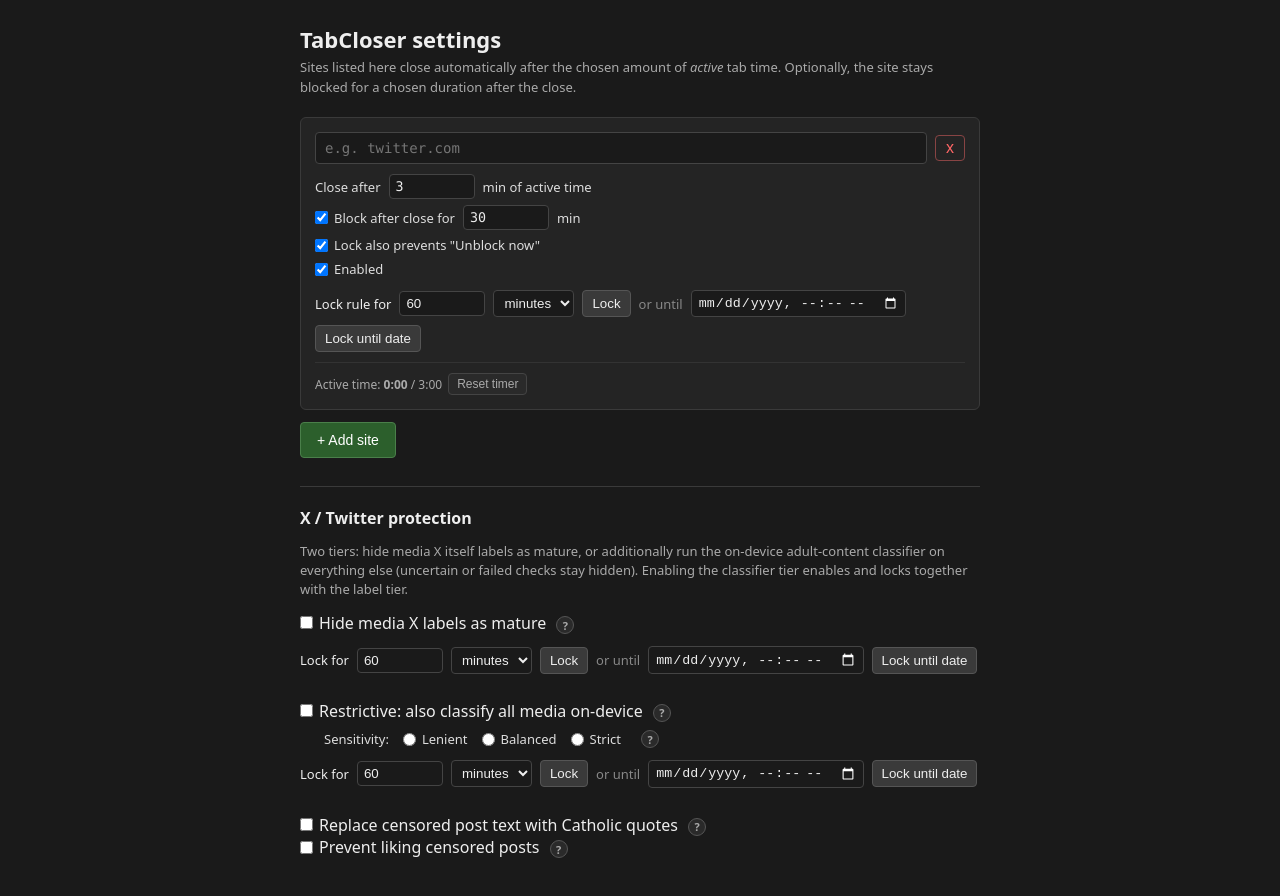
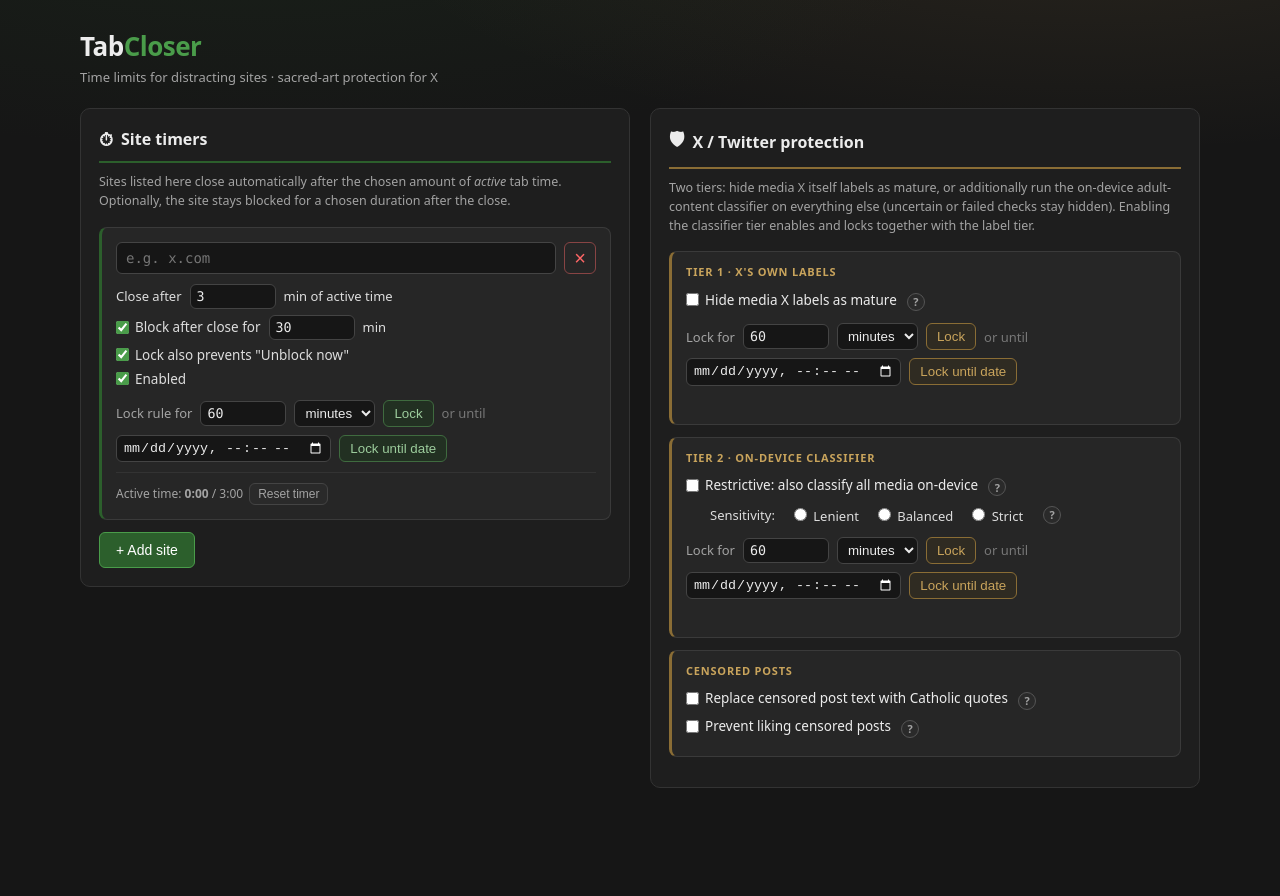
Before and after one commit to PietroFilippo/TabCloser, a browser extension: page options.html in a window 1280 px wide. Both pictures are taken after a click on the button "+ Add site". After the commit the page ends 873 px from the top, so only its background shows below. Drawn offline with Linux system fonts and the light colour scheme.

Commit message:
feat(options): two-column layout, undo-toast delete, UI polish
Sticky right-hand X protection panel so a long site list no longer
pushes it off-screen; grouped tiers, green/gold accents. Replace the
unreliable native confirm() (Firefox could return false on OK, making
sites undeletable) with instant delete plus an Undo toast, and a
two-click confirm for unblock. Center the delete glyph.

```diff
--- a/options.css
+++ b/options.css
@@ -1,22 +1,113 @@
+:root {
+  --bg: #161616;
+  --panel: #1e1e1e;
+  --panel-border: #333;
+  --card: #262626;
+  --card-border: #3a3a3a;
+  --text: #ececec;
+  --muted: #a3a3a3;
+  --green: #4a9c4a;
+  --green-deep: #2c5f2c;
+  --gold: #c9a45c;
+  --gold-dim: #8a6d35;
+  --amber: #ffb74d;
+  --danger: #f66;
+}
+
 body {
   font-family: system-ui, -apple-system, "Segoe UI", sans-serif;
-  background: #1a1a1a;
-  color: #eee;
+  background:
+    radial-gradient(1200px 400px at 20% -10%, rgba(44, 95, 44, 0.14), transparent 60%),
+    radial-gradient(1200px 400px at 85% -10%, rgba(201, 164, 92, 0.10), transparent 60%),
+    var(--bg);
+  color: var(--text);
   margin: 0;
   padding: 0;
 }
+
 main {
-  max-width: 680px;
+  max-width: 1120px;
   margin: 0 auto;
-  padding: 24px;
+  padding: 28px 24px 40px;
 }
-h1 { margin: 0 0 4px; font-size: 22px; }
-.subtitle { color: #aaa; font-size: 13px; line-height: 1.5; margin: 0 0 20px; }
 
+/* Header */
+.page-header { margin-bottom: 22px; }
+.page-header h1 {
+  font-size: 26px;
+  letter-spacing: -0.5px;
+  margin: 0;
+}
+.page-header h1 span { color: var(--green); }
+.tagline {
+  color: var(--muted);
+  font-size: 13px;
+  margin: 4px 0 0;
+}
+
+/* Two columns: timers left, X protection right. The right panel is sticky so
+   a long rule list never pushes it out of view. */
+.layout {
+  display: grid;
+  grid-template-columns: minmax(0, 1fr) minmax(0, 1fr);
+  gap: 20px;
+  align-items: start;
+}
+.panel-x { position: sticky; top: 16px; }
+@media (max-width: 940px) {
+  .layout { grid-template-columns: 1fr; }
+  .panel-x { position: static; }
+}
+
+.panel {
+  background: var(--panel);
+  border: 1px solid var(--panel-border);
+  border-radius: 10px;
+  padding: 18px;
+}
+.panel h2 {
+  align-items: center;
+  display: flex;
+  font-size: 16px;
+  gap: 8px;
+  margin: 0 0 6px;
+  padding-bottom: 10px;
+}
+.panel-icon { font-size: 18px; }
+.panel-timers h2 { border-bottom: 2px solid var(--green-deep); }
+.panel-x h2 { border-bottom: 2px solid var(--gold-dim); }
+.panel-note {
+  color: var(--muted);
+  font-size: 12.5px;
+  line-height: 1.5;
+  margin: 10px 0 16px;
+}
+
+/* Tier groups inside the X panel */
+.tier {
+  background: var(--card);
+  border: 1px solid var(--card-border);
+  border-left: 3px solid var(--gold-dim);
+  border-radius: 8px;
+  margin-bottom: 12px;
+  padding: 12px 14px;
+}
+.tier h3 {
+  color: var(--gold);
+  font-size: 11px;
+  font-weight: 700;
+  letter-spacing: 0.8px;
+  margin: 0 0 10px;
+  text-transform: uppercase;
+}
+.option-row { margin: 6px 0; }
+
+/* Site rule cards */
 .rule {
-  background: #242424;
-  border: 1px solid #3a3a3a;
-  border-radius: 6px;
+  background: var(--card);
+  border: 1px solid var(--card-border);
+  border-left: 3px solid var(--green-deep);
+  border-radius: 8px;
   padding: 14px;
   margin-bottom: 12px;
 }
@@ -31,25 +122,38 @@
 .rule-header input[type="text"] {
   flex: 1;
   padding: 7px 9px;
-  background: #1a1a1a;
-  color: #eee;
+  background: var(--bg);
+  color: var(--text);
   border: 1px solid #444;
-  border-radius: 4px;
+  border-radius: 6px;
   font-size: 14px;
   font-family: ui-monospace, Consolas, monospace;
 }
-.rule-header input[type="text"]:focus { outline: none; border-color: #4a7f4a; }
+.rule-header input[type="text"]:focus { outline: none; border-color: var(--green); }
 .rule-header .del {
+  align-items: center;
   background: transparent;
-  color: #f66;
+  color: var(--danger);
   border: 1px solid #844;
-  padding: 4px 10px;
-  border-radius: 4px;
+  border-radius: 6px;
   cursor: pointer;
-  font-size: 16px;
+  display: inline-flex;
+  font-size: 20px;
+  height: 32px;
+  justify-content: center;
   line-height: 1;
+  padding: 0;
+  width: 32px;
 }
 .rule-header .del:hover { background: #3a1a1a; }
+.rule-header .del.confirming,
+.status .unblock.confirming {
+  background: #6a2020;
+  color: #ffd0d0;
+  border-color: var(--danger);
+  font-size: 12px;
+  width: auto;
+}
 
 .field {
   display: flex;
@@ -59,28 +163,31 @@
   font-size: 13px;
   color: #ddd;
 }
-.field input[type="number"] {
+input[type="number"] {
   width: 72px;
   padding: 4px 6px;
-  background: #1a1a1a;
-  color: #eee;
+  background: var(--bg);
+  color: var(--text);
   border: 1px solid #444;
-  border-radius: 4px;
+  border-radius: 6px;
   font-family: ui-monospace, Consolas, monospace;
 }
-.field input[type="number"]:disabled { opacity: 0.4; }
+input[type="number"]:disabled, select:disabled { opacity: 0.45; }
 .toggle {
   display: inline-flex;
   align-items: center;
   gap: 6px;
   cursor: pointer;
   user-select: none;
+  font-size: 13.5px;
 }
-.toggle input { margin: 0; }
+.toggle input { accent-color: var(--green); margin: 0; }
+.panel-x .toggle input { accent-color: var(--gold); }
+.sensitivity-row input[type="radio"] { accent-color: var(--gold); }
 
 .status {
   font-size: 12px;
-  color: #aaa;
+  color: var(--muted);
   margin-top: 10px;
   padding-top: 10px;
   border-top: 1px solid #333;
@@ -91,7 +198,7 @@
 }
 .status .blocked-line {
   flex-basis: 100%;
-  color: #ff9800;
+  color: var(--amber);
   margin-top: 4px;
   display: flex;
   align-items: center;
@@ -99,31 +206,31 @@
 }
 .status .unblock {
   background: #4a3a1a;
-  color: #ffb74d;
+  color: var(--amber);
   border: 1px solid #7a5a2a;
   padding: 3px 10px;
-  border-radius: 4px;
+  border-radius: 6px;
   cursor: pointer;
   font-size: 12px;
 }
 .status .unblock:hover { background: #5a4a2a; }
 .status .reset {
   background: #2a2a2a;
-  color: #aaa;
+  color: var(--muted);
   border: 1px solid #444;
   padding: 3px 8px;
-  border-radius: 4px;
+  border-radius: 6px;
   cursor: pointer;
   font-size: 12px;
 }
 .status .reset:hover { background: #3a3a3a; color: #ddd; }
 
 button.primary {
-  background: #2c5f2c;
+  background: var(--green-deep);
   color: #fff;
-  border: 1px solid #4a7f4a;
+  border: 1px solid var(--green);
   padding: 9px 16px;
-  border-radius: 4px;
+  border-radius: 6px;
   cursor: pointer;
   font-size: 14px;
 }
@@ -135,20 +242,19 @@
 }
 .empty-list { color: #777; font-size: 13px; font-style: italic; padding: 8px 0; }
 
-.lock-controls { display: flex; flex-wrap: wrap; align-items: center; gap: 8px; margin-top: 12px; font-size: 13px; }
-.lock-controls input { width: 72px; padding: 4px 6px; background: #1a1a1a; color: #eee; border: 1px solid #444; border-radius: 4px; }
+.lock-controls { display: flex; flex-wrap: wrap; align-items: center; gap: 8px; margin-top: 12px; font-size: 13px; color: var(--muted); }
+.lock-controls input { width: 72px; padding: 4px 6px; background: var(--bg); color: var(--text); border: 1px solid #444; border-radius: 6px; }
 .lock-controls input[type="datetime-local"] { width: auto; color-scheme: dark; }
-.lock-controls select { padding: 4px 6px; background: #1a1a1a; color: #eee; border: 1px solid #444; border-radius: 4px; }
-.lock-controls input:disabled, .lock-controls select:disabled { opacity: 0.5; }
-.lock-or { color: #888; }
-.lock-controls button { padding: 5px 9px; background: #3a3a3a; color: #eee; border: 1px solid #555; border-radius: 4px; cursor: pointer; }
-.lock-controls button:disabled { cursor: default; opacity: 0.5; }
-.lock-status { color: #ffb74d; font-size: 12px; min-height: 18px; margin: 8px 0 0; }
-.rule-lock { flex-basis: 100%; color: #ffb74d; font-size: 12px; margin-top: 10px; }
+.lock-controls select { padding: 4px 6px; background: var(--bg); color: var(--text); border: 1px solid #444; border-radius: 6px; }
+.lock-controls input:disabled, .lock-controls select:disabled { opacity: 0.45; }
+.lock-controls button { padding: 5px 10px; background: #2f2b22; color: var(--gold); border: 1px solid var(--gold-dim); border-radius: 6px; cursor: pointer; }
+.panel-timers .lock-controls button { background: #223022; color: #9ccc9c; border-color: #3f6b3f; }
+.lock-controls button:hover:not(:disabled) { filter: brightness(1.2); }
+.lock-controls button:disabled { cursor: default; opacity: 0.45; }
+.lock-or { color: #777; }
+.lock-status { color: var(--amber); font-size: 12px; min-height: 18px; margin: 8px 0 0; }
+.rule-lock { flex-basis: 100%; color: var(--amber); font-size: 12px; margin-top: 10px; }
 .unblock-locked { color: #b08a55; font-size: 12px; font-style: italic; }
-.x-protection { border-top: 1px solid #3a3a3a; margin-top: 28px; padding-top: 20px; }
-.x-protection h2 { font-size: 16px; margin: 0 0 5px; }
-.x-protection p { color: #aaa; font-size: 13px; line-height: 1.45; }
 
 .sensitivity-row {
   display: flex;
@@ -158,14 +264,14 @@
   color: #ddd;
   margin: 8px 0 2px 24px;
 }
-.sensitivity-row input:disabled + * , .sensitivity-row label:has(input:disabled) { opacity: 0.5; cursor: default; }
+.sensitivity-row label:has(input:disabled) { opacity: 0.5; cursor: default; }
 
 /* "?" markers whose note appears on hover or keyboard focus. */
 .help-tip {
   background: #2a2a2a;
   border: 1px solid #555;
   border-radius: 50%;
-  color: #aaa;
+  color: var(--muted);
   cursor: help;
   display: inline-flex;
   align-items: center;
@@ -179,12 +285,12 @@
   user-select: none;
   vertical-align: middle;
 }
-.help-tip:hover, .help-tip:focus { border-color: #4a7f4a; color: #ddd; outline: none; }
+.help-tip:hover, .help-tip:focus { border-color: var(--gold); color: #ddd; outline: none; }
 .help-tip::after {
   content: attr(data-tip);
   background: #111;
-  border: 1px solid #4a7f4a;
-  border-radius: 6px;
+  border: 1px solid var(--gold-dim);
+  border-radius: 8px;
   bottom: calc(100% + 8px);
   box-shadow: 0 4px 14px rgba(0, 0, 0, 0.6);
   color: #ddd;
@@ -197,7 +303,40 @@
   position: absolute;
   text-align: left;
   transform: translateX(-50%);
-  width: 300px;
+  width: 280px;
+  max-width: 70vw;
   z-index: 10;
 }
 .help-tip:hover::after, .help-tip:focus::after { display: block; }
+
+/* Undo toast for deleted site timers. */
+.tabcloser-toast {
+  position: fixed;
+  bottom: 20px;
+  left: 50%;
+  transform: translateX(-50%);
+  display: flex;
+  align-items: center;
+  gap: 14px;
+  background: #232323;
+  border: 1px solid var(--card-border);
+  border-left: 3px solid var(--green);
+  border-radius: 8px;
+  padding: 10px 14px;
+  font-size: 13px;
+  color: var(--text);
+  box-shadow: 0 6px 24px rgba(0, 0, 0, 0.5);
+  z-index: 50;
+  animation: toast-in 0.15s ease-out;
+}
+@keyframes toast-in { from { opacity: 0; transform: translate(-50%, 8px); } to { opacity: 1; transform: translate(-50%, 0); } }
+.tabcloser-toast button {
+  background: var(--green-deep);
+  color: #fff;
+  border: 1px solid var(--green);
+  border-radius: 6px;
+  padding: 4px 12px;
+  font-size: 13px;
+  cursor: pointer;
+}
+.tabcloser-toast button:hover { background: #3c7f3c; }
--- a/options.html
+++ b/options.html
@@ -7,19 +7,28 @@
 </head>
 <body>
   <main>
-    <h1>TabCloser settings</h1>
-    <p class="subtitle">
+    <header class="page-header">
+      <h1>Tab<span>Closer</span></h1>
+      <p class="tagline">Time limits for distracting sites · sacred-art protection for X</p>
+    </header>
+
+    <div class="layout">
+      <section class="panel panel-timers" aria-labelledby="rulesTitle">
+        <h2 id="rulesTitle"><span class="panel-icon">⏱</span> Site timers</h2>
+        <p class="panel-note">
           Sites listed here close automatically after the chosen amount of <em>active</em>
           tab time. Optionally, the site stays blocked for a chosen duration after the close.
         </p>
-
         <div id="rules"></div>
         <button id="addRule" class="primary">+ Add site</button>
+      </section>
 
-    <section class="x-protection" aria-labelledby="xProtectionTitle">
-      <h2 id="xProtectionTitle">X / Twitter protection</h2>
-      <p>Two tiers: hide media X itself labels as mature, or additionally run the on-device adult-content classifier on everything else (uncertain or failed checks stay hidden). Enabling the classifier tier enables and locks together with the label tier.</p>
+      <section class="panel panel-x x-protection" aria-labelledby="xProtectionTitle">
+        <h2 id="xProtectionTitle"><span class="panel-icon">🛡</span> X / Twitter protection</h2>
+        <p class="panel-note">Two tiers: hide media X itself labels as mature, or additionally run the on-device adult-content classifier on everything else (uncertain or failed checks stay hidden). Enabling the classifier tier enables and locks together with the label tier.</p>
 
+        <div class="tier">
+          <h3>Tier 1 · X's own labels</h3>
           <label class="toggle"><input id="xLabeledEnabled" type="checkbox"> Hide media X labels as mature</label>
           <span class="help-tip" tabindex="0" role="note" aria-label="About this mode" data-tip="Only hides media that X itself labels as sensitive (the poster's own flag or X's warning). Mature content the poster did not label is NOT censored. Nothing is analyzed on your device and unlabeled media is untouched.">?</span>
           <div class="lock-controls">
@@ -36,15 +45,18 @@
             <button id="lockXLabeledDate" type="button">Lock until date</button>
           </div>
           <p id="xLabeledStatus" class="lock-status"></p>
+        </div>
 
+        <div class="tier">
+          <h3>Tier 2 · On-device classifier</h3>
           <label class="toggle"><input id="xModelEnabled" type="checkbox"> Restrictive: also classify all media on-device</label>
           <span class="help-tip" tabindex="0" role="note" aria-label="About this mode" data-tip="Accuracy is not 100%. The on-device classifier judges images by appearance, so it can censor harmless media (skin-heavy photos, paintings) and may occasionally miss mature media. It fails closed: anything it cannot verify stays blurred, and media shows briefly blurred while being checked. Uses some CPU/GPU while browsing X.">?</span>
-      <div class="sensitivity-row" role="radiogroup" aria-label="Classifier sensitivity">
+          <div class="sensitivity-row" id="xSensitivityRow">
             <span>Sensitivity:</span>
-        <label class="toggle"><input type="radio" name="xSensitivity" value="lenient"> Lenient</label>
-        <label class="toggle"><input type="radio" name="xSensitivity" value="balanced"> Balanced</label>
-        <label class="toggle"><input type="radio" name="xSensitivity" value="strict"> Strict</label>
-        <span class="help-tip" tabindex="0" role="note" aria-label="About sensitivity" data-tip="How aggressive the classifier is. Strict censors more (fewer misses, more false alarms on harmless photos); Lenient censors less (fewer false alarms, more misses). While the classifier tier is locked, sensitivity can be raised but not lowered.">?</span>
+            <label><input type="radio" name="xSensitivity" value="lenient"> Lenient</label>
+            <label><input type="radio" name="xSensitivity" value="balanced"> Balanced</label>
+            <label><input type="radio" name="xSensitivity" value="strict"> Strict</label>
+            <span class="help-tip" tabindex="0" role="note" aria-label="About sensitivity" data-tip="Adjusts how aggressive the classifier is. Strict censors more (more false alarms, fewer misses); Lenient censors less. While the classifier tier is locked, sensitivity can be raised but not lowered.">?</span>
           </div>
           <div class="lock-controls">
             <label for="xModelLockAmount">Lock for</label>
@@ -60,13 +72,21 @@
             <button id="lockXModelDate" type="button">Lock until date</button>
           </div>
           <p id="xModelStatus" class="lock-status"></p>
+        </div>
 
+        <div class="tier">
+          <h3>Censored posts</h3>
+          <div class="option-row">
             <label class="toggle"><input id="xReplaceText" type="checkbox"> Replace censored post text with Catholic quotes</label>
             <span class="help-tip" tabindex="0" role="note" aria-label="About this option" data-tip="When a post's media is confirmed sensitive, the post text is swapped for a quotation from a Catholic saint or writer. The original text comes back if the media is released.">?</span>
-      <br>
+          </div>
+          <div class="option-row">
             <label class="toggle"><input id="xBlockLike" type="checkbox"> Prevent liking censored posts</label>
-      <span class="help-tip" tabindex="0" role="note" aria-label="About this option" data-tip="Blocks the Like button on posts whose media is hidden, so you never endorse content you have not actually seen (the painting is not the real post). Un-liking still works.">?</span>
+            <span class="help-tip" tabindex="0" role="note" aria-label="About this option" data-tip="Blocks the Like button (and the L shortcut) on posts whose media is hidden, so you never endorse content you have not actually seen (the painting is not the real post). Un-liking still works.">?</span>
+          </div>
+        </div>
       </section>
+    </div>
 
     <p id="saveStatus" class="save-status"></p>
   </main>
--- a/options.js
+++ b/options.js
@@ -45,6 +45,28 @@
 
 function clear(node) {
   while (node.firstChild) node.removeChild(node.firstChild);
+}
+
+// Inline two-click confirm: native confirm() is unreliable on extension option
+// pages (Firefox can return false even on OK), so the button asks for a second
+// click instead. Reverts after a few seconds if not confirmed.
+function armConfirm(button, confirmLabel, onConfirm) {
+  if (button.dataset.armed === 'yes') {
+    clearTimeout(Number(button.dataset.armTimer));
+    delete button.dataset.armed;
+    onConfirm();
+    return;
+  }
+  const original = button.textContent;
+  button.dataset.armed = 'yes';
+  button.classList.add('confirming');
+  button.textContent = confirmLabel;
+  const timer = setTimeout(() => {
+    delete button.dataset.armed;
+    button.classList.remove('confirming');
+    button.textContent = original;
+  }, 3500);
+  button.dataset.armTimer = String(timer);
 }
 
 function isLocked(until) {
@@ -136,13 +158,13 @@
     await refreshSnapshot();
     setStatus(statusEl, rule);
   });
-  statusEl.querySelector('[data-action="unblock"]')?.addEventListener('click', async () => {
-    if (!confirm('Unblock ' + normalizeRuleDomain(rule.domain) + ' now?')) return;
+  const unblockBtn = statusEl.querySelector('[data-action="unblock"]');
+  unblockBtn?.addEventListener('click', () => armConfirm(unblockBtn, 'Confirm unblock', async () => {
     const response = await browser.runtime.sendMessage({ type: 'unblock', domain: rule.domain });
     if (!response.ok) showSaveError(response.error);
     await refreshSnapshot();
     setStatus(statusEl, rule);
-  });
+  }));
 }
 
 function lockControls(rule, locked) {
@@ -184,10 +206,10 @@
   const locked = isLocked(rule.disableLockedUntil);
   const div = el('div', { class: 'rule' + (rule.enabled ? '' : ' disabled') });
 
-  const domainInput = el('input', { type: 'text', placeholder: 'e.g. twitter.com' });
+  const domainInput = el('input', { type: 'text', placeholder: 'e.g. x.com' });
   domainInput.value = rule.domain;
   domainInput.disabled = locked;
-  const delBtn = el('button', { class: 'del', title: 'Delete rule', type: 'button' }, 'x');
+  const delBtn = el('button', { class: 'del', type: 'button', 'aria-label': 'Delete site' }, '×');
   delBtn.disabled = locked;
   div.appendChild(el('div', { class: 'rule-header' }, [domainInput, delBtn]));
 
@@ -262,11 +284,16 @@
     scheduleSave();
   });
   delBtn.addEventListener('click', () => {
-    if (confirm('Delete rule for "' + (rule.domain || '(empty)') + '"?')) {
-      workingRules = workingRules.filter(item => item.id !== rule.id);
+    const index = workingRules.findIndex(item => item.id === rule.id);
+    if (index < 0) return;
+    const [removed] = workingRules.splice(index, 1);
+    render();
+    scheduleSave();
+    showUndoToast(removed.domain, () => {
+      workingRules.splice(Math.min(index, workingRules.length), 0, removed);
       render();
       scheduleSave();
-    }
+    });
   });
   return div;
 }
@@ -274,6 +301,24 @@
 function showSaveError(message) {
   $save.textContent = message || 'Unable to save.';
   $save.style.color = '#f66';
+}
+
+let undoTimer = null;
+function showUndoToast(domain, onUndo) {
+  document.querySelector('.tabcloser-toast')?.remove();
+  clearTimeout(undoTimer);
+  const label = domain && domain.trim() ? domain : 'Site';
+  const toast = el('div', { class: 'tabcloser-toast' }, [
+    el('span', null, label + ' removed'),
+    el('button', { type: 'button' }, 'Undo'),
+  ]);
+  toast.querySelector('button').addEventListener('click', () => {
+    clearTimeout(undoTimer);
+    toast.remove();
+    onUndo();
+  });
+  document.body.appendChild(toast);
+  undoTimer = setTimeout(() => toast.remove(), 5000);
 }
 
 function scheduleSave() {
```
Lines whose indentation alone changed are shown as unchanged.
